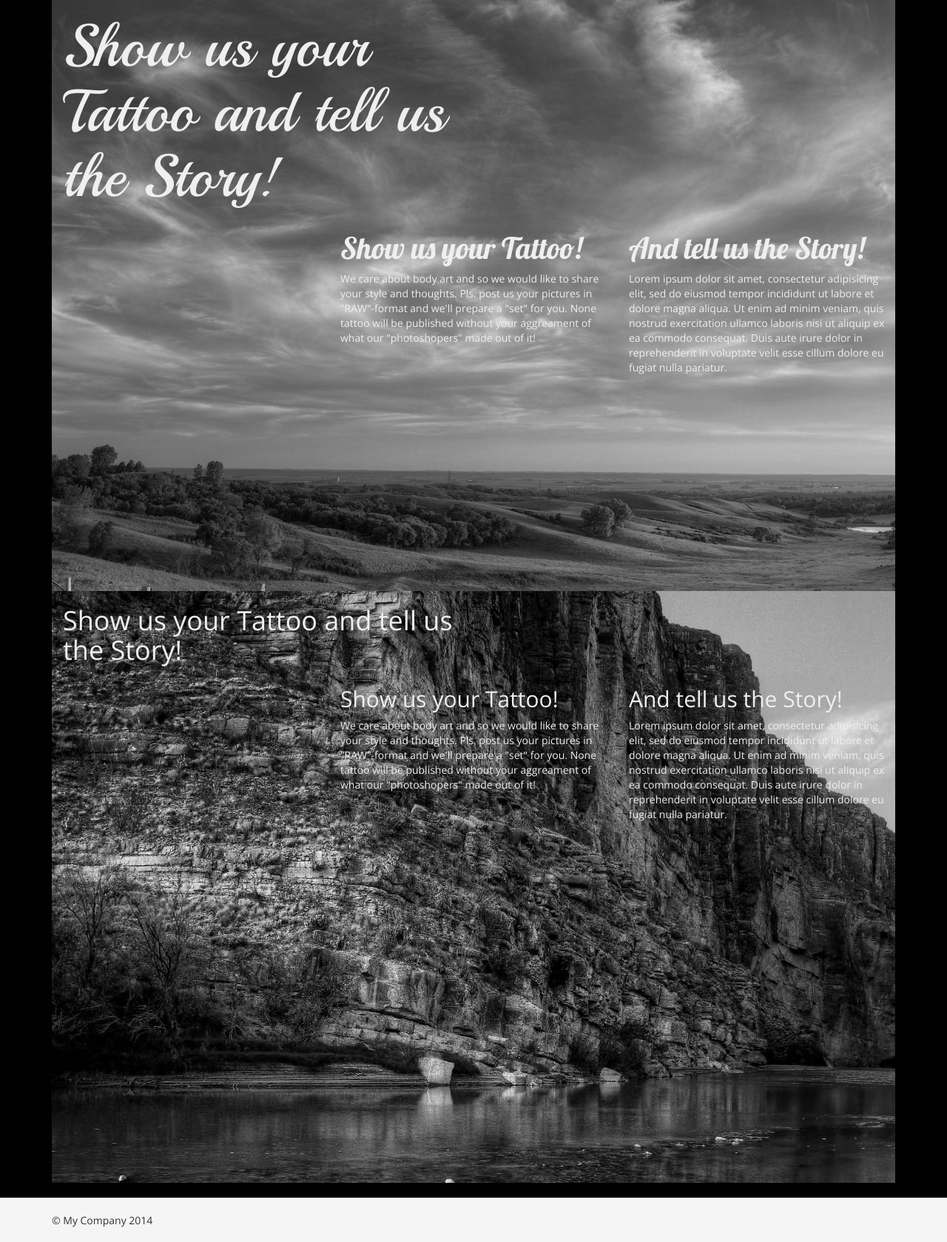
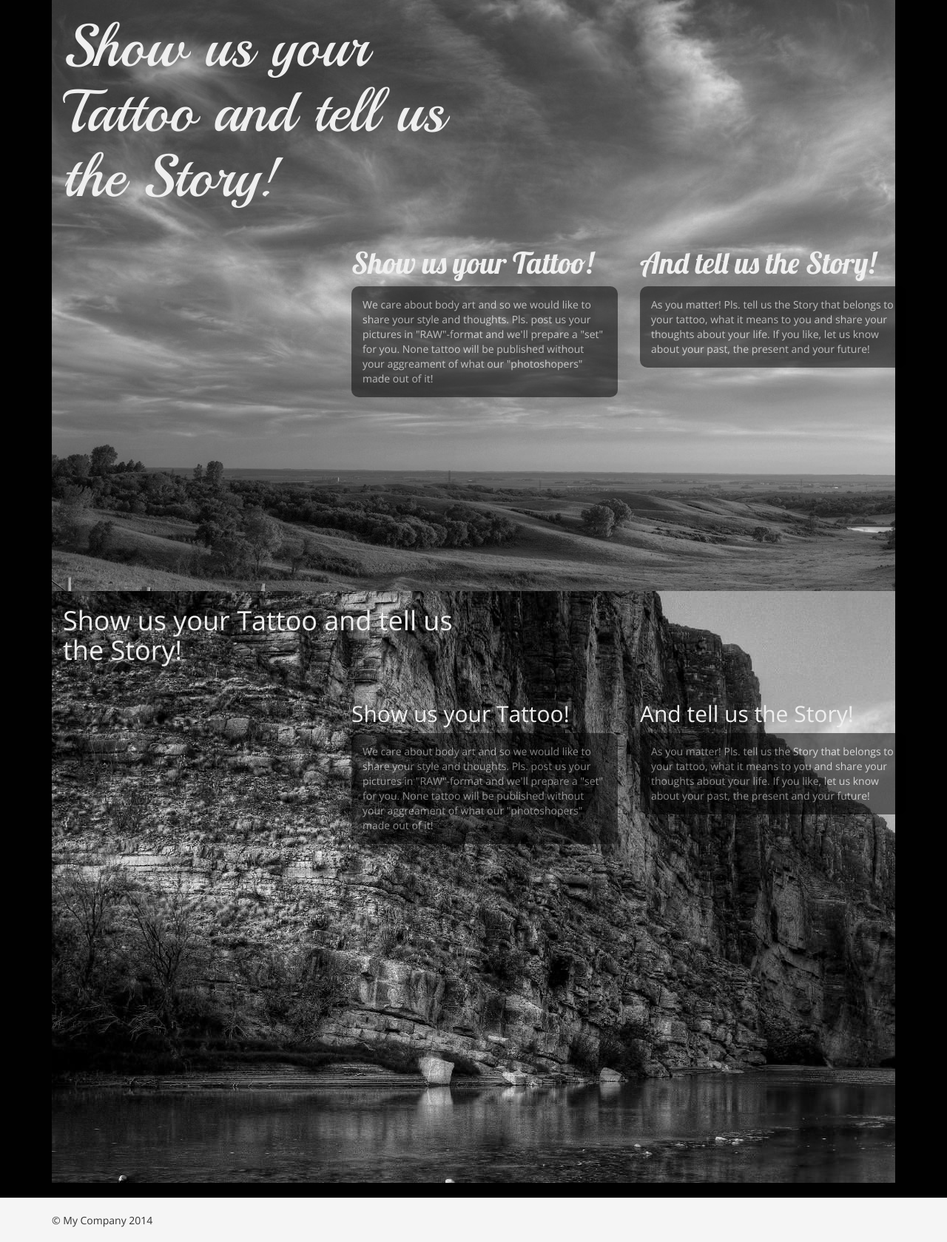
Before and after one commit to philippfrenzel/taatttoooo, a Yii app: template views/site/index.php in a window 1280 px wide. Shown: the part 71-1750 px from the top of the page at 74% size. Run offline with PHP 8.4 and a stand-in for Yii, Linux system fonts and the light colour scheme; the template is opened without the code that fills it, so the values that code supplies are empty; some libraries are stand-ins or nearby versions.

Commit message:
fix styles

```diff
--- a/views/site/onepage/first_page.php
+++ b/views/site/onepage/first_page.php
@@ -8,8 +8,10 @@
 
         </div>
     </div>
+
+   <div class="row">
+       &nbsp;
    </div>
-
 
     <div class="row">
         <div class="col-lg-4">
@@ -17,16 +19,19 @@
         <div class="col-lg-4">
             <h2>Show us your Tattoo!</h2>
 
-        <p>We care about body art and so we would like to share your style and thoughts. Pls. post us your
+            <p class="bg-color-darken opacity">We care about body art and so we would like to share your style and thoughts. Pls. post us your
                 pictures in "RAW"-format and we'll prepare a "set" for you. None tattoo will be published without
-            your aggreament of what our "photoshopers" made out of it!</p>
+                your aggreament of what our "photoshopers" made out of it!
+            </p>
         </div>
         <div class="col-lg-4">
             <h2>And tell us the Story!</h2>
 
-        <p>Lorem ipsum dolor sit amet, consectetur adipisicing elit, sed do eiusmod tempor incididunt ut labore et
-            dolore magna aliqua. Ut enim ad minim veniam, quis nostrud exercitation ullamco laboris nisi ut aliquip
-            ex ea commodo consequat. Duis aute irure dolor in reprehenderit in voluptate velit esse cillum dolore eu
-            fugiat nulla pariatur.</p>
+            <p class="bg-color-darken opacity">
+                As you matter! Pls. tell us the Story that belongs to your tattoo, what it means to you and
+                share your thoughts about your life. If you like, let us know about your past, the present and
+                your future!
+            </p>
         </div>
     </div>
+</div>
--- a/web/css/onepage.css
+++ b/web/css/onepage.css
@@ -7,6 +7,19 @@
 #intro1 h1.ultrabig{
   font-family: Playball;
   font-size: 80px;
+}
+
+.bg-color-darken{
+  background-color: #000000;
+  padding: 15px 15px 15px 15px;
+  border-radius: 10px;
+}
+
+.opacity {
+    opacity: 0.5;       /* modern browser */
+    -moz-opacity: 0.5;  /* older Mozilla browser */
+    -ms-filter:"progid:DXImageTransform.Microsoft.Alpha(Opacity=50)"; /* IE8 in Standard Compliant Mode */
+    filter:alpha(opacity=50); /* IE5.x -7.0 */
 }
 
 #intro1 h2{
```
Also changed, not shown: config/web.php (+7 -0 lines). Lines whose indentation alone changed are shown as unchanged.
